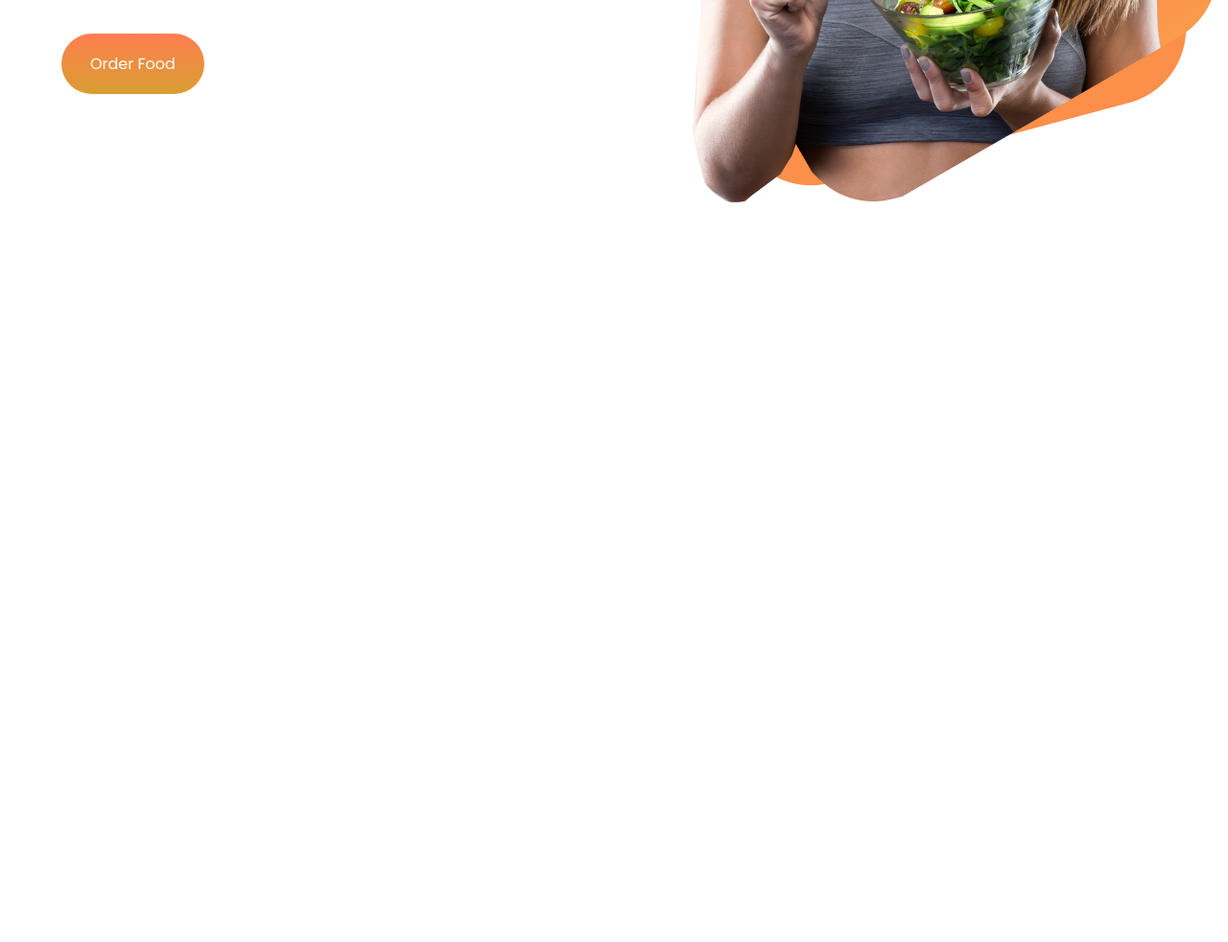
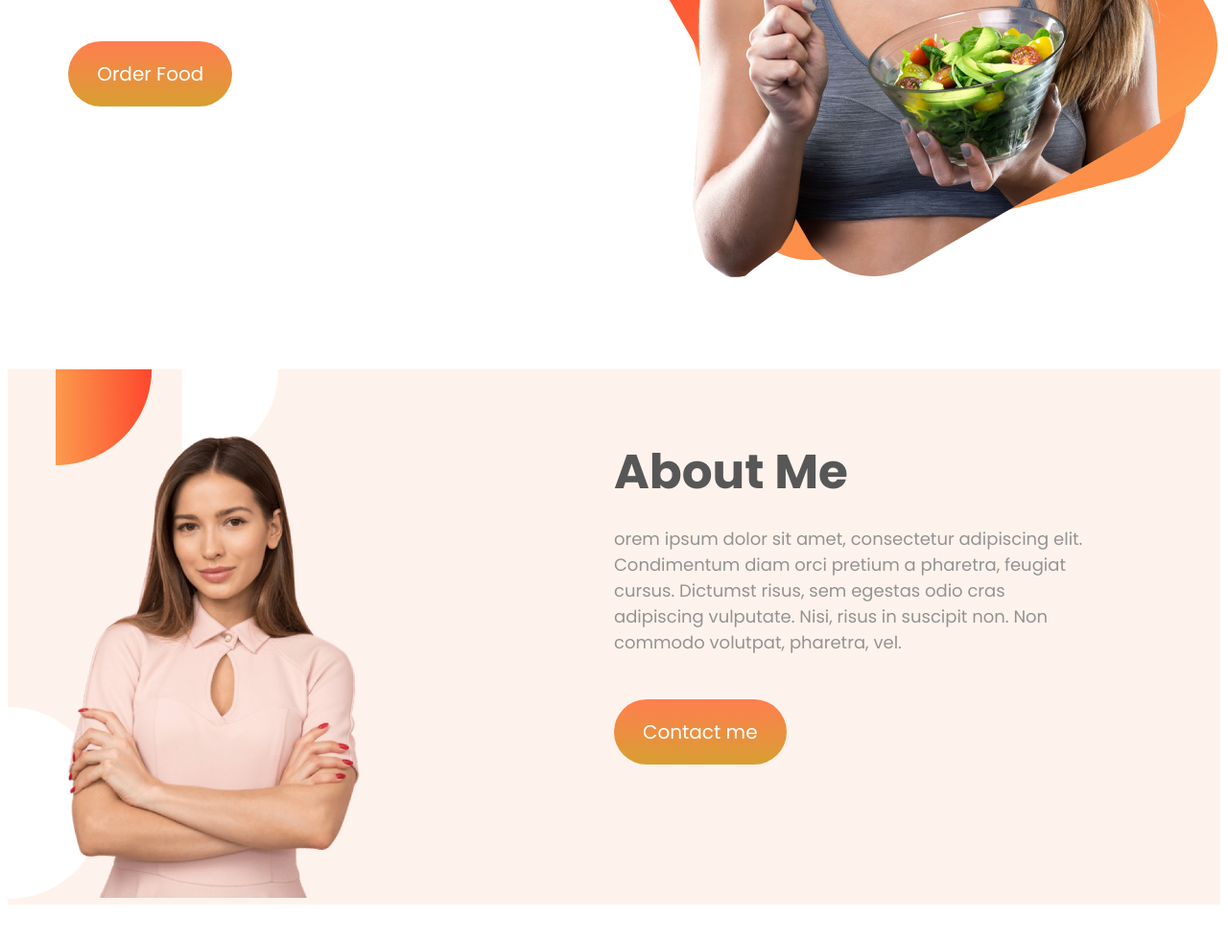
Before and after one commit to AwalHossain/fresh_food, a plain HTML site: page index.htm in a window 1280 px wide. Shown: the part 508-1490 px from the top of the page at 96% size. Before the commit the page ends 800 px from the top, so only its background shows below. Drawn offline with Linux system fonts and the light colour scheme.

Commit message:
second part is sucessfully done

```diff
--- a/index.htm
+++ b/index.htm
@@ -24,10 +24,24 @@
 
 
              <div class="card photo">
-                 <img src="images/female/Group 8425.png" alt="">
+                 <img   src="images/female/Group 8425.png" alt="A model holding a fesh diet food bowl">
              </div>
     </section>
 
+    <section class="mid-banner">
+        <div class="card">
+            <img src="images/female/Person Image.png" class="person" alt="person">
+        </div>
+        <div class="card middle-part">
+            <h1>About Me</h1>
+            <p>orem ipsum dolor sit amet, consectetur adipiscing
+                elit. Condimentum diam orci pretium a pharetra,
+                feugiat cursus. Dictumst risus, sem egestas odio cras
+                adipiscing vulputate. Nisi, risus in suscipit non. Non
+                commodo volutpat, pharetra, vel.</p>
+                <a href="" class="link-button">Contact me</a>
+        </div>
+    </section>
 
 </body>
 </html>
--- a/style.css
+++ b/style.css
@@ -3,8 +3,7 @@
 }
 
 body {
-    margin: 0;
-    padding: 0;
+
     font-family: 'Poppins', sans-serif;
 }
 
@@ -17,6 +16,7 @@ h1 {
 
 section {
     display: flex;
+    margin-bottom: 60px;
 }
 
 .word-color {
@@ -27,9 +27,10 @@ section {
     width: 40%;
     color: #575757;
     margin-left: 5%;
-}
 
 
+    margin-top: 70px;
+}
 
 .intro {
 
@@ -37,15 +38,11 @@ section {
     margin-right: px;
 }
 
-.intro p {
+p {
     font-size: 18px;
     color: #939393;
     margin-bottom: 65px;
 }
-
-
-
-
 
 .link-button {
     text-decoration: none;
@@ -54,5 +51,15 @@ section {
     border-radius: 40px;
     font-weight: 400;
     color: white;
+    font-size: 20px;
 
 }
+
+.person {
+    width: 60%;
+
+}
+
+.mid-banner {
+    background-image: url(images/shapes/7.png);
+}
```
